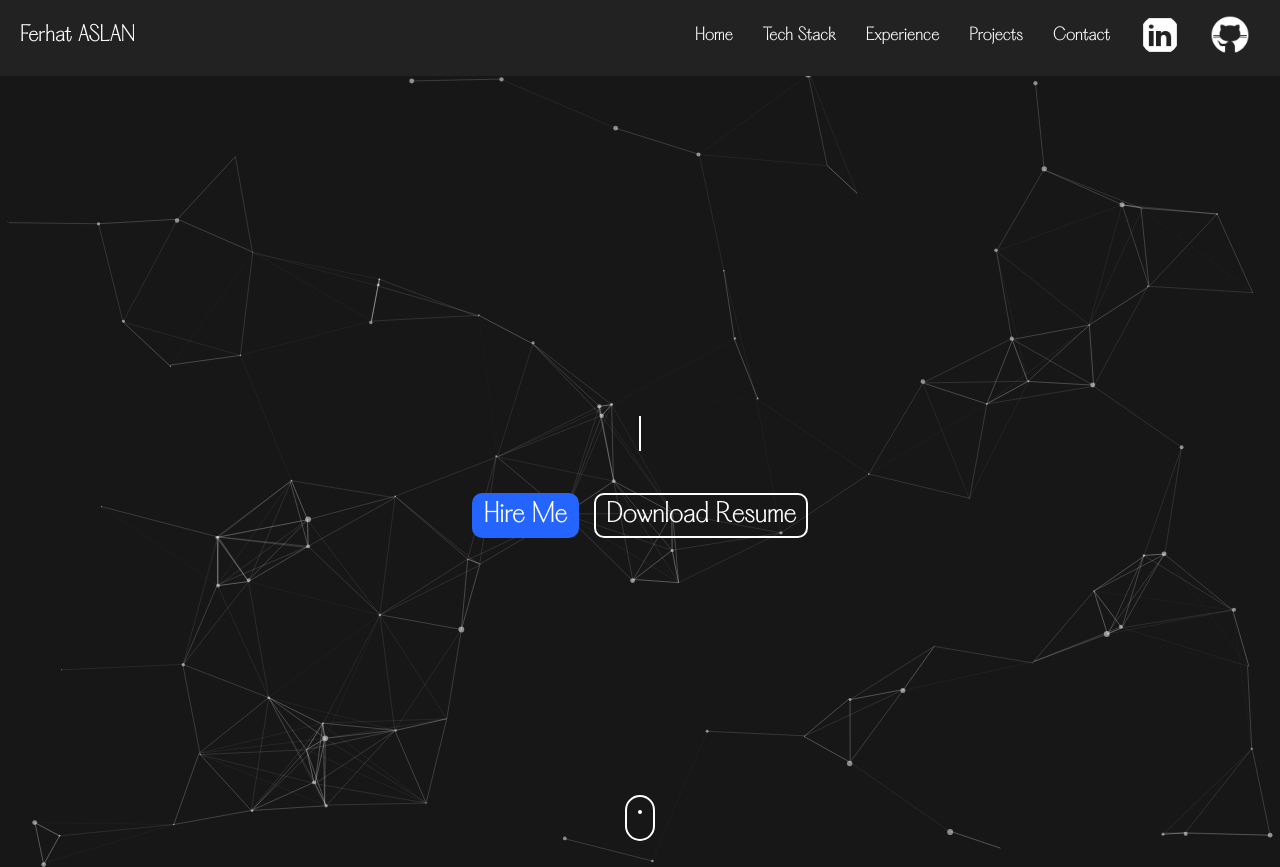
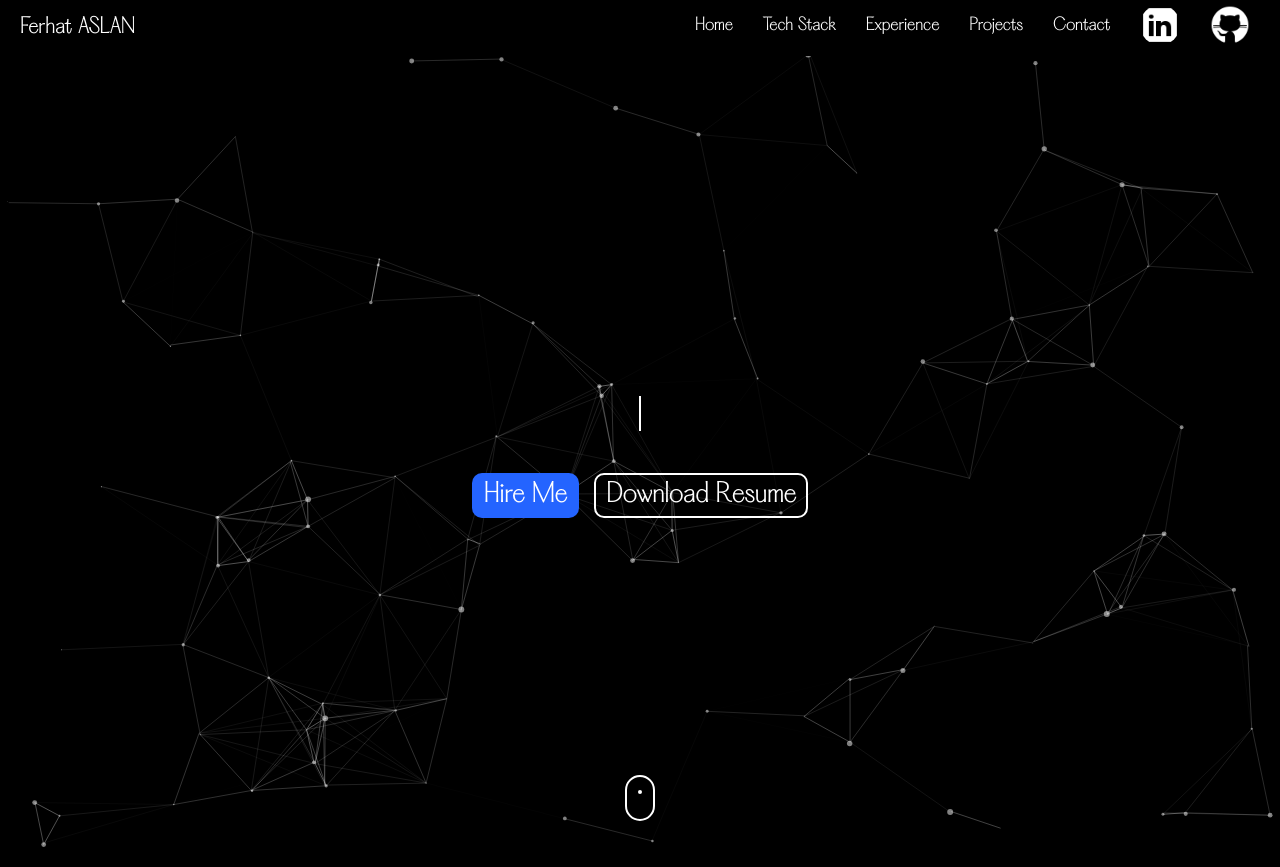
Before and after one commit to ferhat-aslan/ferhat-aslan.github.io, a website: page index.html in a window 1280 px wide. Shown: the top 867 px of the page. Drawn offline with nearby package versions, Linux system fonts and the light colour scheme.

Commit message:
nav black

```diff
--- a/style.css
+++ b/style.css
@@ -22,7 +22,7 @@ body {
   /* min-height: 100vh; */
   /* display: grid; */
   /* place-items: center; */
-  background: rgb(23 23 23/1);
+  background: black;
   overflow: hidden;
   overflow-y: auto;
   /* transform-style: preserve-3d; */
@@ -242,7 +242,7 @@ p {
 
 nav {
   width: 100%;
-  background: #222;
+  background: black;
   padding: 0 15px;
   position: sticky;
   z-index: 10;
@@ -257,10 +257,10 @@ nav li a {
 }
 .logo {
   font-size: 20px;
-  padding: 7.5px 10px 7.5px 0;
+  padding: 0px 10px 0px 0;
 }
 .item {
-  padding: 10px;
+  padding: 0px 10px;
 }
 .item.button {
   padding: 0px;
@@ -325,7 +325,7 @@ nav li a {
   }
   /* Button up from tablet screen */
   .menu li.button a {
-    padding: 10px 15px;
+    padding: 0px 15px;
     margin: 5px 0;
   }
   .button a {
```
